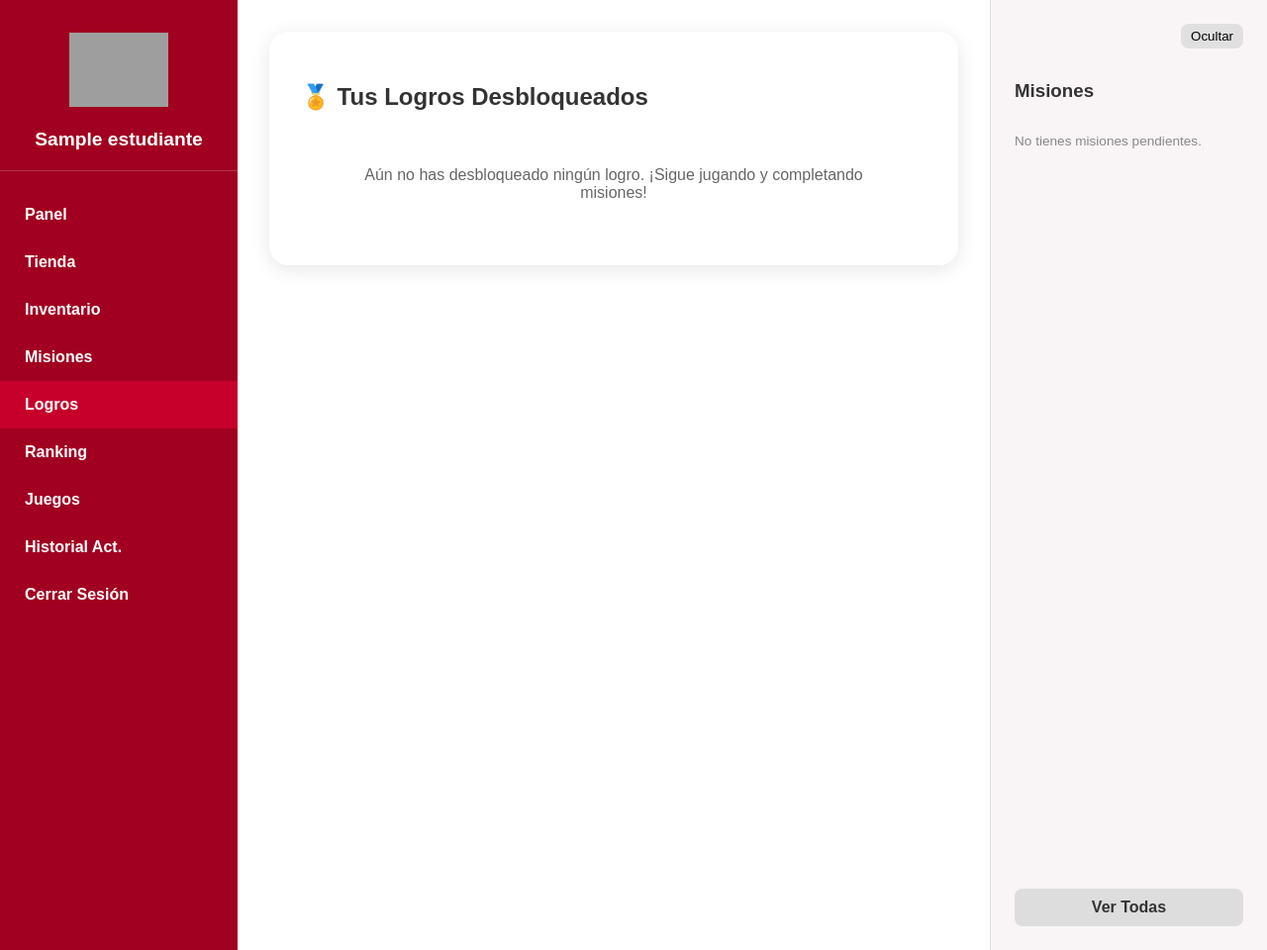
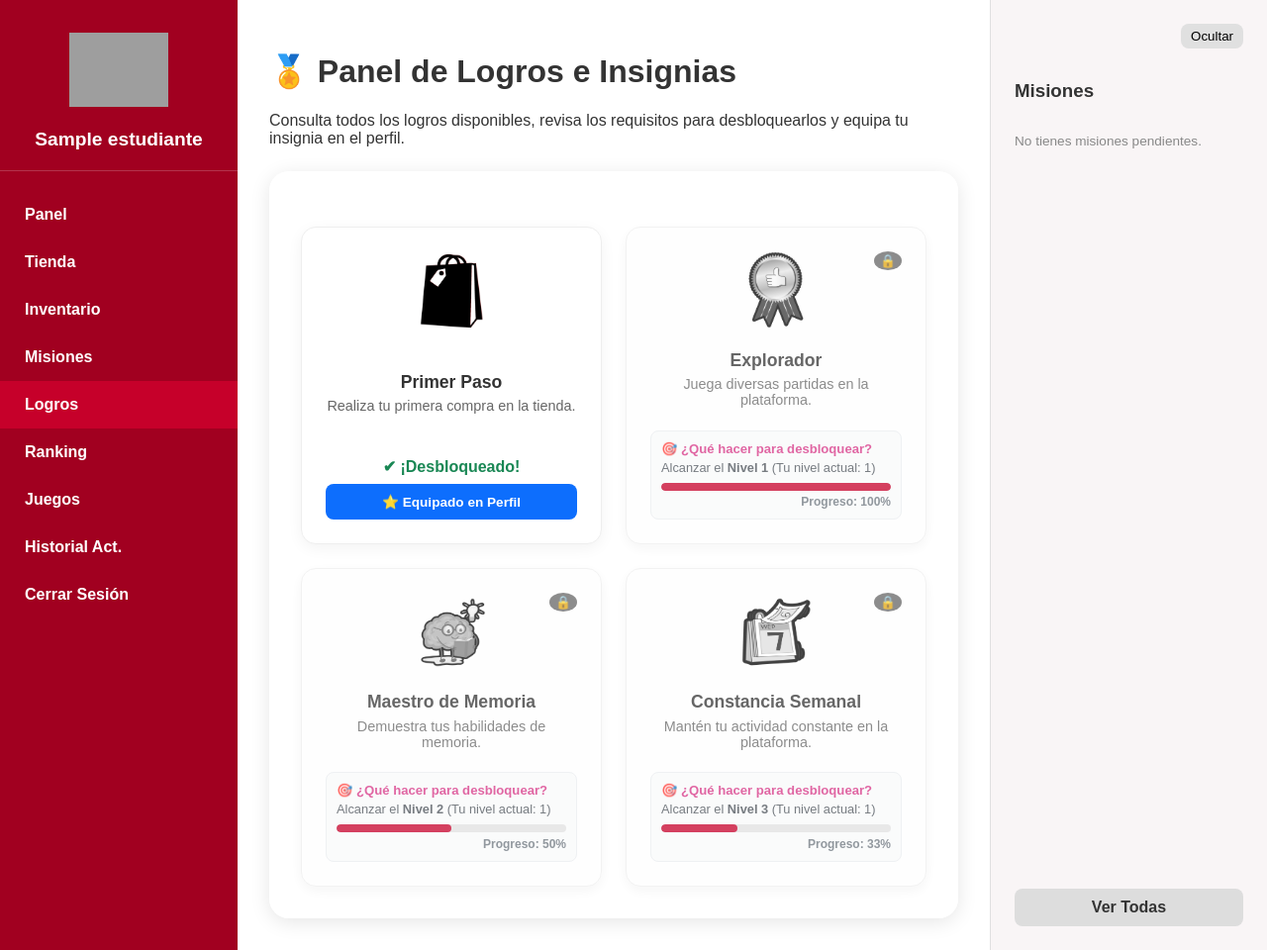
Before and after one commit to XYMAXIMUS/Tesis_grupo3.2, a Flask app: page /logros in a window 1280 px wide. Shown: the whole page at 99% size. Run offline with Flask 3, Linux system fonts and the light colour scheme; the visitor is signed in with stand-in values (Sample User, id 1); tables that the repository leaves empty hold one stand-in row (values such as "Sample post"); grey boxes marked "Sample" are stand-in pictures; grey boxes are pictures that could not be loaded.

Commit message:
Update logros.html

```diff
--- a/templates/logros.html
+++ b/templates/logros.html
@@ -1,25 +1,64 @@
 {% extends 'base.html' %}
-{% block title %}Tus Logros - Gamificación UBE{% endblock %}
+{% block title %}Logros - Gamificación UBE{% endblock %}
+{% block contenido %}
 
-{% block contenido %}
+<div class="bienvenida-box">
+    <h1>🏅 Panel de Logros e Insignias</h1>
+    <p>Consulta todos los logros disponibles, revisa los requisitos para desbloquearlos y equipa tu insignia en el perfil.</p>
+</div>
+
 <div class="fondo-blur">
-    <h2>🏅 Tus Logros Desbloqueados</h2>
+    <div class="logros-grid">
+        {% for item in logros %}
+            <div class="logro-card {% if not item.desbloqueado %}bloqueado{% endif %}">
 
-    <div class="logros-grid">
-        {% if logros_obtenidos %}
-            {% for logro in logros_obtenidos %}
-            <div class="logro-card">
-                <img src="{{ url_for('static', filename='img/' + logro.imagen_url) }}" alt="Logro: {{ logro.nombre }}" class="logro-imagen">
-                <div class="logro-info">
-                    <h3 class="logro-nombre">{{ logro.nombre }}</h3>
-                    <p class="logro-descripcion">{{ logro.descripcion }}</p>
-                    <span class="logro-nivel">Nivel Requerido: {{ logro.nivel_requerido }}</span>
+                <!-- Imagen del Logro / Gif de Nivel -->
+                <div style="position: relative; display: inline-block;">
+                    <img src="{{ url_for('static', filename='img/' + item.logro.imagen_url) }}"
+                         class="logro-img"
+                         alt="{{ item.logro.nombre }}">
+                    {% if not item.desbloqueado %}
+                        <span style="position: absolute; top: 0; right: 0; background: rgba(0,0,0,0.6); color: white; padding: 2px 6px; border-radius: 50%; font-size: 0.8em;">🔒</span>
+                    {% endif %}
                 </div>
+
+                <div>
+                    <div class="logro-titulo">{{ item.logro.nombre }}</div>
+                    <div class="logro-desc">{{ item.logro.descripcion }}</div>
+                </div>
+
+                <!-- Estado y Progreso del Logro -->
+                {% if item.desbloqueado %}
+                    <div style="margin-top: 0.5em;">
+                        <span class="estado-completado">✔ ¡Desbloqueado!</span>
+                        <a href="{{ url_for('equipar_logro', logro_id=item.logro.id) }}"
+                           class="btn-equipar"
+                           style="margin-top: 0.6em; font-size: 0.85em; display: block; text-align: center;">
+                            {% if item.equipado %}⭐ Equipado en Perfil{% else %}Equipar Insignia{% endif %}
+                        </a>
+                    </div>
+                {% else %}
+                    <div style="margin-top: 0.5em; text-align: left; background: #f8f9fa; padding: 10px; border-radius: 8px; border: 1px solid #e9ecef;">
+                        <div style="font-size: 0.82em; color: #d63384; font-weight: bold; margin-bottom: 4px;">
+                            🎯 ¿Qué hacer para desbloquear?
+                        </div>
+                        <div style="font-size: 0.8em; color: #495057;">
+                            Alcanzar el <b>Nivel {{ item.logro.nivel_requerido }}</b> (Tu nivel actual: {{ estudiante.nivel }})
+                        </div>
+
+                        <!-- Barra de Progreso Dinámica -->
+                        <div class="logro-barra-outer" style="margin-top: 8px;">
+                            <div class="logro-barra-inner" style="width: {{ item.progreso }}%;"></div>
+                        </div>
+                        <div class="logro-progreso-texto" style="text-align: right; font-weight: bold; font-size: 0.75em; color: #6c757d;">
+                            Progreso: {{ item.progreso }}%
+                        </div>
+                    </div>
+                {% endif %}
+
             </div>
-            {% endfor %}
-        {% else %}
-            <div class="mensaje-vacio">Aún no has desbloqueado ningún logro. ¡Sigue jugando y completando misiones!</div>
-        {% endif %}
+        {% endfor %}
     </div>
 </div>
+
 {% endblock %}
```
